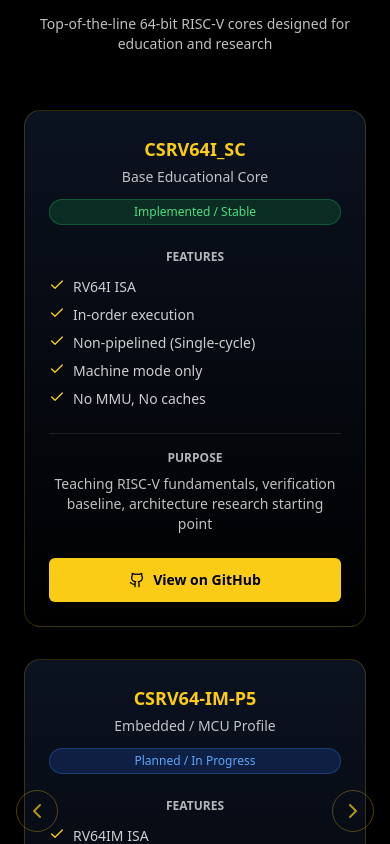
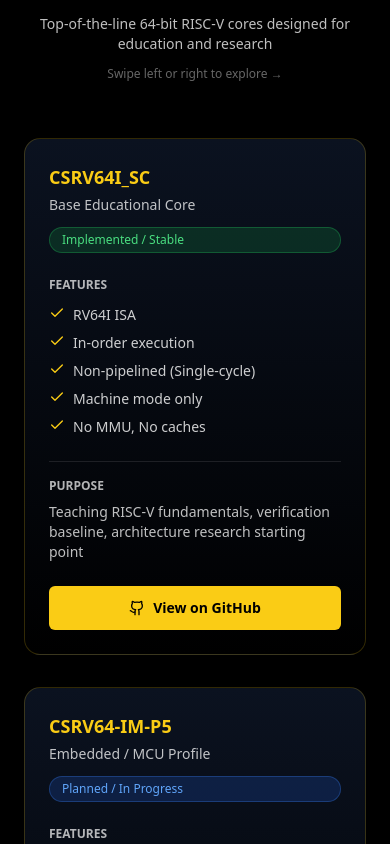
Before and after one commit to imarjun22/coreselva-site, a Next.js app: page / in a window 390 px wide. Shown: the part 1040-1884 px from the top of the page. Built offline with nearby package versions, Linux system fonts and the light colour scheme.

Commit message:
Add mobile swipe gestures and improved navigation to ProductSlider

```diff
--- a/components/ProductSlider.tsx
+++ b/components/ProductSlider.tsx
@@ -1,7 +1,9 @@
 "use client";
 
+import { useState, useRef } from "react";
 import { ChevronLeft, ChevronRight, Check, Github } from "lucide-react";
-import { useState } from "react";
+
+/* ---------------- DATA ---------------- */
 
 const PRODUCTS = [
   {
@@ -15,7 +17,6 @@
         role: "Base Educational Core",
         badge: "Implemented / Stable",
         badgeClass: "bg-green-600/20 text-green-400 border-green-500/30",
-        github: "https://github.com/KaranArjunS/CSRV64I_SC",
         features: [
           "RV64I ISA",
           "In-order execution",
@@ -25,6 +26,7 @@
         ],
         purpose:
           "Teaching RISC-V fundamentals, verification baseline, architecture research starting point",
+        github: "https://github.com/KaranArjunS/CSRV64I_SC",
       },
       {
         title: "CSRV64-IM-P5",
@@ -58,7 +60,6 @@
       },
     ],
   },
-
   {
     tag: "MCU PRODUCT LINE",
     title: "CSRV32",
@@ -86,13 +87,12 @@
           "RV32IM ISA",
           "Basic pipeline",
           "Interrupt support",
-          "Google Skywater",
+          "ASIC-ready",
         ],
         purpose: "Embedded CPU pipeline learning",
       },
     ],
   },
-
   {
     tag: "EXPERIMENTAL LINE",
     title: "CSRB16",
@@ -112,7 +112,6 @@
       },
     ],
   },
-
   {
     tag: "PERIPHERALS",
     title: "SoC Components",
@@ -134,34 +133,77 @@
   },
 ];
 
+/* ---------------- COMPONENT ---------------- */
+
+const SWIPE_THRESHOLD = 60; // px
+
 export default function ProductSlider() {
   const [index, setIndex] = useState(0);
+
+  const touchStartX = useRef<number | null>(null);
+  const touchEndX = useRef<number | null>(null);
+
   const current = PRODUCTS[index];
 
   const prev = () =>
     setIndex((i) => (i === 0 ? PRODUCTS.length - 1 : i - 1));
+
   const next = () =>
     setIndex((i) => (i === PRODUCTS.length - 1 ? 0 : i + 1));
 
+  /* -------- Touch handlers (mobile swipe) -------- */
+
+  const onTouchStart = (e: React.TouchEvent) => {
+    touchStartX.current = e.touches[0].clientX;
+  };
+
+  const onTouchMove = (e: React.TouchEvent) => {
+    touchEndX.current = e.touches[0].clientX;
+  };
+
+  const onTouchEnd = () => {
+    if (touchStartX.current === null || touchEndX.current === null) return;
+
+    const diff = touchStartX.current - touchEndX.current;
+
+    if (diff > SWIPE_THRESHOLD) next();
+    else if (diff < -SWIPE_THRESHOLD) prev();
+
+    touchStartX.current = null;
+    touchEndX.current = null;
+  };
+
   return (
-    <section className="relative bg-black py-28">
-      {/* Arrows */}
+    <section
+      id="products"
+      className="relative bg-black py-28"
+      onTouchStart={onTouchStart}
+      onTouchMove={onTouchMove}
+      onTouchEnd={onTouchEnd}
+    >
+      <div className="relative mx-auto max-w-6xl px-6">
+
+        {/* Desktop arrows */}
         <button
           onClick={prev}
-        className="absolute left-4 top-1/2 -translate-y-1/2 rounded-full border border-yellow/30 p-2 text-yellow/70 hover:text-yellow hover:border-yellow transition"
+          className="absolute -left-12 top-1/2 -translate-y-1/2 hidden md:flex
+                     rounded-full border border-yellow/30 p-2
+                     text-yellow/70 hover:text-yellow hover:border-yellow transition"
         >
           <ChevronLeft />
         </button>
 
         <button
           onClick={next}
-        className="absolute right-4 top-1/2 -translate-y-1/2 rounded-full border border-yellow/30 p-2 text-yellow/70 hover:text-yellow hover:border-yellow transition"
+          className="absolute -right-12 top-1/2 -translate-y-1/2 hidden md:flex
+                     rounded-full border border-yellow/30 p-2
+                     text-yellow/70 hover:text-yellow hover:border-yellow transition"
         >
           <ChevronRight />
         </button>
 
         {/* Header */}
-      <div className="mx-auto max-w-6xl px-6 text-center">
+        <div className="text-center">
           <span className="inline-block rounded-full bg-yellow px-4 py-1 text-xs font-semibold text-black">
             {current.tag}
           </span>
@@ -174,12 +216,19 @@
             {current.subtitle}
           </p>
 
+          <p className="mt-3 text-xs text-white/40 md:hidden">
+            Swipe left or right to explore →
+          </p>
+        </div>
+
         {/* Cards */}
         <div className="mt-14 grid grid-cols-1 gap-8 md:grid-cols-3">
           {current.cards.map((card) => (
             <div
               key={card.title}
-            className="flex h-full flex-col rounded-2xl border border-yellow/20 bg-gradient-to-b from-[#0b1220] to-black p-6"
+              className="flex h-full flex-col rounded-2xl
+                         border border-yellow/20
+                         bg-gradient-to-b from-[#0b1220] to-black p-6"
             >
               <h3 className="text-lg font-semibold text-yellow">
                 {card.title}
@@ -219,22 +268,18 @@
                   href={card.github}
                   target="_blank"
                   rel="noopener noreferrer"
-                    className="
-                    mt-6 flex w-full items-center justify-center gap-2
+                  className="mt-6 flex w-full items-center justify-center gap-2
                              rounded-md bg-yellow py-3 text-sm font-semibold text-black
-                    hover:brightness-110 transition
-                    "
+                             hover:brightness-110 transition"
                 >
                   <Github size={16} />
                   View on GitHub
                 </a>
               ) : (
                 <div
-                    className="
-                    mt-6 flex w-full items-center justify-center gap-2
+                  className="mt-6 flex w-full items-center justify-center gap-2
                              rounded-md bg-white/10 py-3 text-sm font-semibold text-white/50
-                    cursor-not-allowed
-                    "
+                             cursor-not-allowed"
                 >
                   <Github size={16} />
                   Coming Soon
```
Lines whose indentation alone changed are shown as unchanged.
